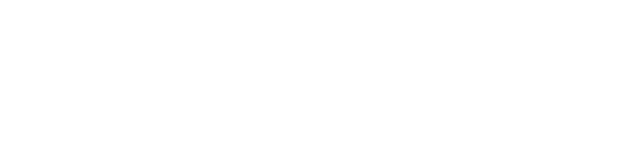
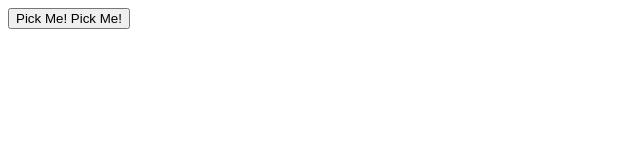
Before and after one commit to laceyaguigam/Events-Activity, a plain HTML site: page index.html in a window 1280 px wide. Shown: the whole page, without its empty margins (0-640 px from the left). Drawn offline with Linux system fonts and the light colour scheme.

Commit message:
added a button to the html file

```diff
--- a/index.html
+++ b/index.html
@@ -7,6 +7,8 @@
 </head>
 <body>
 
+    <button type="button">Pick Me! Pick Me!</button>
+
     <script src="/script.js"></script>
 </body>
 </html>
```
